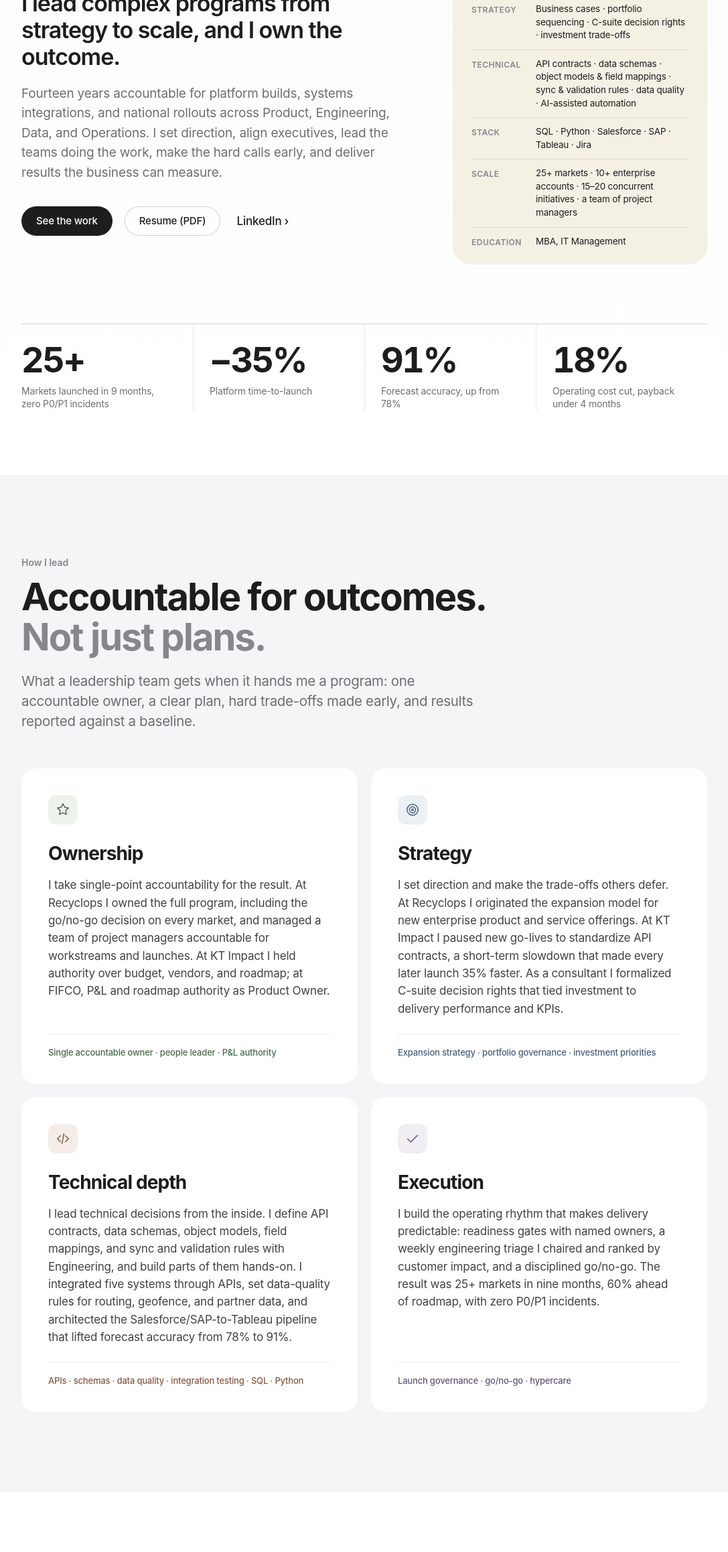
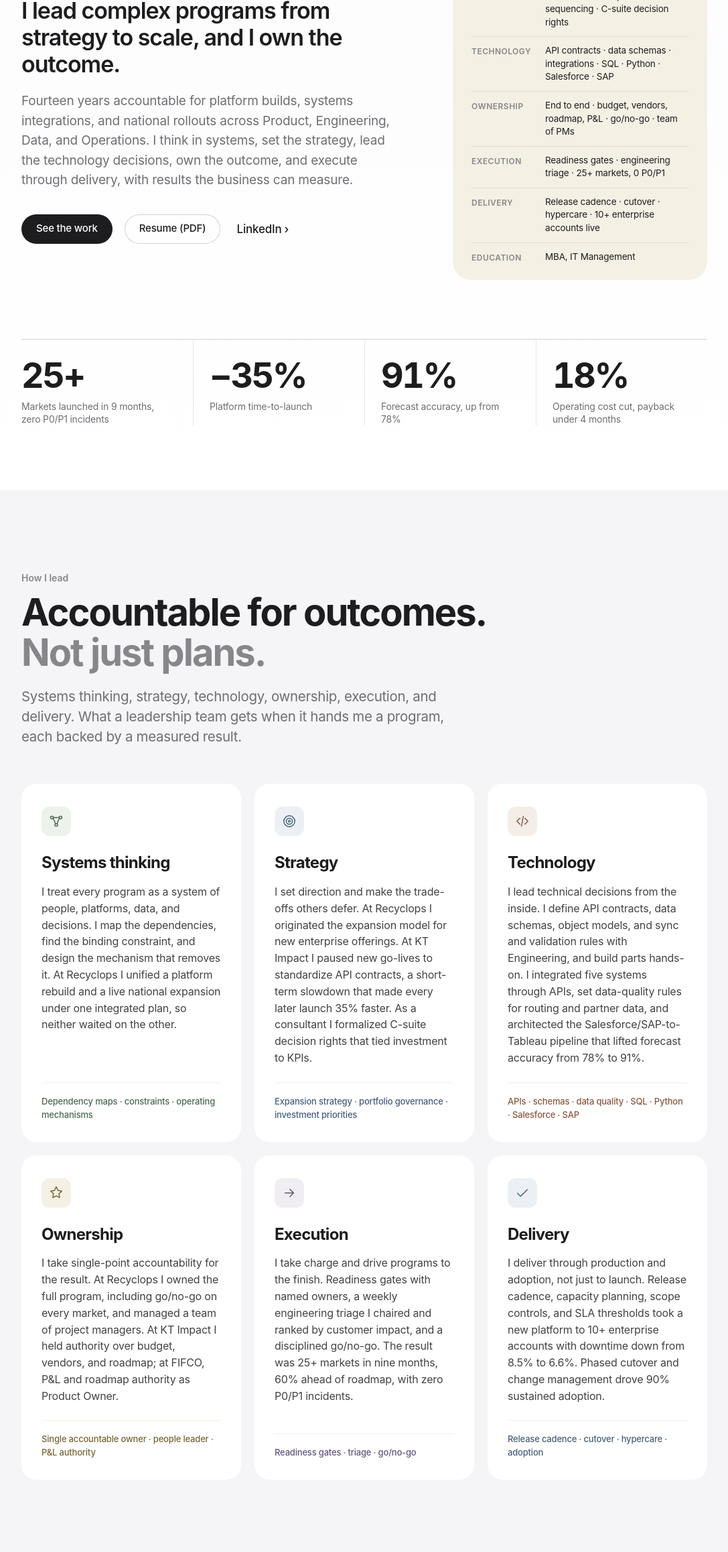
Before and after one commit to portfolio-blee-pm/Portfolio, a plain HTML site: page index.html in a window 1280 px wide. Shown: the part 483-2800 px from the top of the page at 67% size, without its empty margins (96-1183 px from the left). Drawn offline with Linux system fonts and the light colour scheme.

Commit message:
Organize homepage around six themes: systems thinking, strategy, technology, ownership, execution, delivery (#7)
Claude-Session: https://claude.ai/code/session_015NfczNKXbLCVvAAmupRntJ

Co-authored-by: Claude <noreply@anthropic.com>

```diff
--- a/assets/home.css
+++ b/assets/home.css
@@ -248,3 +248,11 @@ ul{list-style:none}
 .profile{padding:32px 28px 24px}
 .profile-list dd{font-size:13.5px;line-height:1.45}
 @media(max-width:860px){.hero-grid{grid-template-columns:1fr}}
+/* six themes: 3-up grid */
+.pillars{grid-template-columns:repeat(3,1fr)}
+.pillar{padding:34px 30px 30px}
+.pillar h3{font-size:24px}
+.pillar p{font-size:16px}
+@media(max-width:1000px){.pillars{grid-template-columns:repeat(2,1fr)}}
+@media(max-width:640px){.pillars{grid-template-columns:1fr}}
+.profile-list>div{grid-template-columns:98px 1fr}
--- a/index.html
+++ b/index.html
@@ -4,7 +4,7 @@
 <meta charset="UTF-8"/>
 <meta name="viewport" content="width=device-width,initial-scale=1.0"/>
 <title>Brandon Lee · Senior Technical Program Manager</title>
-<meta name="description" content="Brandon Lee, Senior Technical Program Manager in Austin, TX. I lead complex programs from strategy to scale and own the outcome: an enterprise platform, a 25-market national rollout, and enterprise revenue systems."/>
+<meta name="description" content="Brandon Lee, Senior Technical Program Manager in Austin, TX. Systems thinking, strategy, technology, ownership, execution, and delivery: an enterprise platform, a 25-market national rollout, and enterprise revenue systems."/>
 <meta property="og:title" content="Brandon Lee · Senior Technical Program Manager"/>
 <meta property="og:description" content="I lead complex programs from strategy to scale and own the outcome. Case studies with baselines, decisions, and measured results."/>
 <meta property="og:image" content="https://portfolio-blee-pm.github.io/Portfolio/og.png"/>
@@ -23,7 +23,7 @@
   <div class="nav-inner">
     <a class="nav-logo" href="index.html">Brandon Lee</a>
     <div class="nav-links">
-      <a href="#leadership" class="hide-sm">Leadership</a>
+      <a href="#leadership" class="hide-sm">Approach</a>
       <a href="#work">Work</a>
       <a href="pmo.html" class="hide-sm">Operating Model</a>
       <a href="#about" class="hide-sm">About</a>
@@ -40,7 +40,7 @@
       <p class="eyebrow fu">Senior Technical Program Manager · Austin, TX</p>
       <h1 class="hero-title fu">Brandon Lee.</h1>
       <p class="hero-lede fu">I lead complex programs from strategy to scale, and I own the outcome.</p>
-      <p class="hero-sub fu">Fourteen years accountable for platform builds, systems integrations, and national rollouts across Product, Engineering, Data, and Operations. I set direction, align executives, lead the teams doing the work, make the hard calls early, and deliver results the business can measure.</p>
+      <p class="hero-sub fu">Fourteen years accountable for platform builds, systems integrations, and national rollouts across Product, Engineering, Data, and Operations. I think in systems, set the strategy, lead the technology decisions, own the outcome, and execute through delivery, with results the business can measure.</p>
       <div class="hero-btns fu">
         <a href="#work" class="btn btn-dark">See the work</a>
         <a href="PM_Brandon_Lee.pdf" target="_blank" rel="noopener" class="btn btn-light">Resume (PDF)</a>
@@ -52,11 +52,12 @@
       <div class="profile-name">Brandon Lee</div>
       <div class="profile-role">Senior Technical Program Manager</div>
       <dl class="profile-list">
-        <div><dt>Ownership</dt><dd>End to end: strategy, build, launch &amp; steady state. Budget, vendors, roadmap, P&amp;L, go/no-go</dd></div>
-        <div><dt>Strategy</dt><dd>Business cases · portfolio sequencing · C-suite decision rights · investment trade-offs</dd></div>
-        <div><dt>Technical</dt><dd>API contracts · data schemas · object models &amp; field mappings · sync &amp; validation rules · data quality · AI-assisted automation</dd></div>
-        <div><dt>Stack</dt><dd>SQL · Python · Salesforce · SAP · Tableau · Jira</dd></div>
-        <div><dt>Scale</dt><dd>25+ markets · 10+ enterprise accounts · 15–20 concurrent initiatives · a team of project managers</dd></div>
+        <div><dt>Systems</dt><dd>Dependency maps · constraints · operating mechanisms</dd></div>
+        <div><dt>Strategy</dt><dd>Business cases · portfolio sequencing · C-suite decision rights</dd></div>
+        <div><dt>Technology</dt><dd>API contracts · data schemas · integrations · SQL · Python · Salesforce · SAP</dd></div>
+        <div><dt>Ownership</dt><dd>End to end · budget, vendors, roadmap, P&amp;L · go/no-go · team of PMs</dd></div>
+        <div><dt>Execution</dt><dd>Readiness gates · engineering triage · 25+ markets, 0 P0/P1</dd></div>
+        <div><dt>Delivery</dt><dd>Release cadence · cutover · hypercare · 10+ enterprise accounts live</dd></div>
         <div><dt>Education</dt><dd>MBA, IT Management</dd></div>
       </dl>
     </aside>
@@ -77,31 +78,43 @@
   <div class="wrap">
     <p class="eyebrow fu">How I lead</p>
     <h2 class="h2 fu">Accountable for outcomes.<br><span class="muted">Not just plans.</span></h2>
-    <p class="intro fu">What a leadership team gets when it hands me a program: one accountable owner, a clear plan, hard trade-offs made early, and results reported against a baseline.</p>
+    <p class="intro fu">Systems thinking, strategy, technology, ownership, execution, and delivery. What a leadership team gets when it hands me a program, each backed by a measured result.</p>
     <div class="pillars">
       <article class="pillar t-sage fu">
-        <div class="pillar-icon" aria-hidden="true"><svg viewBox="0 0 24 24"><path d="M12 2l3 6 6 .9-4.5 4.3 1 6.3L12 16.8 6.5 19.5l1-6.3L3 8.9 9 8z"/></svg></div>
-        <h3>Ownership</h3>
-        <p>I take single-point accountability for the result. At Recyclops I owned the full program, including the go/no-go decision on every market, and managed a team of project managers accountable for workstreams and launches. At KT Impact I held authority over budget, vendors, and roadmap; at FIFCO, P&amp;L and roadmap authority as Product Owner.</p>
-        <div class="proof">Single accountable owner · people leader · P&amp;L authority</div>
+        <div class="pillar-icon" aria-hidden="true"><svg viewBox="0 0 24 24"><circle cx="5" cy="6" r="2.2"/><circle cx="19" cy="6" r="2.2"/><circle cx="12" cy="18" r="2.2"/><path d="M7 7l3.8 9M17 7l-3.8 9M7.2 6h9.6"/></svg></div>
+        <h3>Systems thinking</h3>
+        <p>I treat every program as a system of people, platforms, data, and decisions. I map the dependencies, find the binding constraint, and design the mechanism that removes it. At Recyclops I unified a platform rebuild and a live national expansion under one integrated plan, so neither waited on the other.</p>
+        <div class="proof">Dependency maps · constraints · operating mechanisms</div>
       </article>
       <article class="pillar t-blue fu">
         <div class="pillar-icon" aria-hidden="true"><svg viewBox="0 0 24 24"><circle cx="12" cy="12" r="9"/><circle cx="12" cy="12" r="5"/><circle cx="12" cy="12" r="1.5"/></svg></div>
         <h3>Strategy</h3>
-        <p>I set direction and make the trade-offs others defer. At Recyclops I originated the expansion model for new enterprise product and service offerings. At KT Impact I paused new go-lives to standardize API contracts, a short-term slowdown that made every later launch 35% faster. As a consultant I formalized C-suite decision rights that tied investment to delivery performance and KPIs.</p>
+        <p>I set direction and make the trade-offs others defer. At Recyclops I originated the expansion model for new enterprise offerings. At KT Impact I paused new go-lives to standardize API contracts, a short-term slowdown that made every later launch 35% faster. As a consultant I formalized C-suite decision rights that tied investment to KPIs.</p>
         <div class="proof">Expansion strategy · portfolio governance · investment priorities</div>
       </article>
       <article class="pillar t-clay fu">
         <div class="pillar-icon" aria-hidden="true"><svg viewBox="0 0 24 24"><path d="M8 7l-5 5 5 5M16 7l5 5-5 5M13.5 4l-3 16"/></svg></div>
-        <h3>Technical depth</h3>
-        <p>I lead technical decisions from the inside. I define API contracts, data schemas, object models, field mappings, and sync and validation rules with Engineering, and build parts of them hands-on. I integrated five systems through APIs, set data-quality rules for routing, geofence, and partner data, and architected the Salesforce/SAP-to-Tableau pipeline that lifted forecast accuracy from 78% to 91%.</p>
-        <div class="proof">APIs · schemas · data quality · integration testing · SQL · Python</div>
+        <h3>Technology</h3>
+        <p>I lead technical decisions from the inside. I define API contracts, data schemas, object models, and sync and validation rules with Engineering, and build parts hands-on. I integrated five systems through APIs, set data-quality rules for routing and partner data, and architected the Salesforce/SAP-to-Tableau pipeline that lifted forecast accuracy from 78% to 91%.</p>
+        <div class="proof">APIs · schemas · data quality · SQL · Python · Salesforce · SAP</div>
+      </article>
+      <article class="pillar t-sand fu">
+        <div class="pillar-icon" aria-hidden="true"><svg viewBox="0 0 24 24"><path d="M12 2l3 6 6 .9-4.5 4.3 1 6.3L12 16.8 6.5 19.5l1-6.3L3 8.9 9 8z"/></svg></div>
+        <h3>Ownership</h3>
+        <p>I take single-point accountability for the result. At Recyclops I owned the full program, including go/no-go on every market, and managed a team of project managers. At KT Impact I held authority over budget, vendors, and roadmap; at FIFCO, P&amp;L and roadmap authority as Product Owner.</p>
+        <div class="proof">Single accountable owner · people leader · P&amp;L authority</div>
       </article>
       <article class="pillar t-plum fu">
+        <div class="pillar-icon" aria-hidden="true"><svg viewBox="0 0 24 24"><path d="M5 12h12M13 6l6 6-6 6"/></svg></div>
+        <h3>Execution</h3>
+        <p>I take charge and drive programs to the finish. Readiness gates with named owners, a weekly engineering triage I chaired and ranked by customer impact, and a disciplined go/no-go. The result was 25+ markets in nine months, 60% ahead of roadmap, with zero P0/P1 incidents.</p>
+        <div class="proof">Readiness gates · triage · go/no-go</div>
+      </article>
+      <article class="pillar t-blue fu">
         <div class="pillar-icon" aria-hidden="true"><svg viewBox="0 0 24 24"><path d="M4 12.5l5 5L20 6.5"/></svg></div>
-        <h3>Execution</h3>
-        <p>I build the operating rhythm that makes delivery predictable: readiness gates with named owners, a weekly engineering triage I chaired and ranked by customer impact, and a disciplined go/no-go. The result was 25+ markets in nine months, 60% ahead of roadmap, with zero P0/P1 incidents.</p>
-        <div class="proof">Launch governance · go/no-go · hypercare</div>
+        <h3>Delivery</h3>
+        <p>I deliver through production and adoption, not just to launch. Release cadence, capacity planning, scope controls, and SLA thresholds took a new platform to 10+ enterprise accounts with downtime down from 8.5% to 6.6%. Phased cutover and change management drove 90% sustained adoption.</p>
+        <div class="proof">Release cadence · cutover · hypercare · adoption</div>
       </article>
     </div>
   </div>
@@ -210,7 +223,7 @@
     <h2 class="h2 fu">Strategic altitude.<br><span class="muted">Technical depth.</span></h2>
     <div class="caps fu">
       <div class="cap">
-        <h3>Strategy &amp; leadership</h3>
+        <h3>Strategy &amp; ownership</h3>
         <ul>
           <li>Single-point program accountability</li>
           <li>Business cases, roadmaps &amp; portfolio sequencing</li>
@@ -222,7 +235,7 @@
         </ul>
       </div>
       <div class="cap">
-        <h3>Technical &amp; systems</h3>
+        <h3>Systems &amp; technology</h3>
         <ul>
           <li>API contracts, data schemas &amp; object models</li>
           <li>Field mappings, sync &amp; validation rules</li>
@@ -234,7 +247,7 @@
         </ul>
       </div>
       <div class="cap">
-        <h3>Execution &amp; launch</h3>
+        <h3>Execution &amp; delivery</h3>
         <ul>
           <li>Launch governance &amp; readiness gates</li>
           <li>Go/no-go ownership</li>
```
